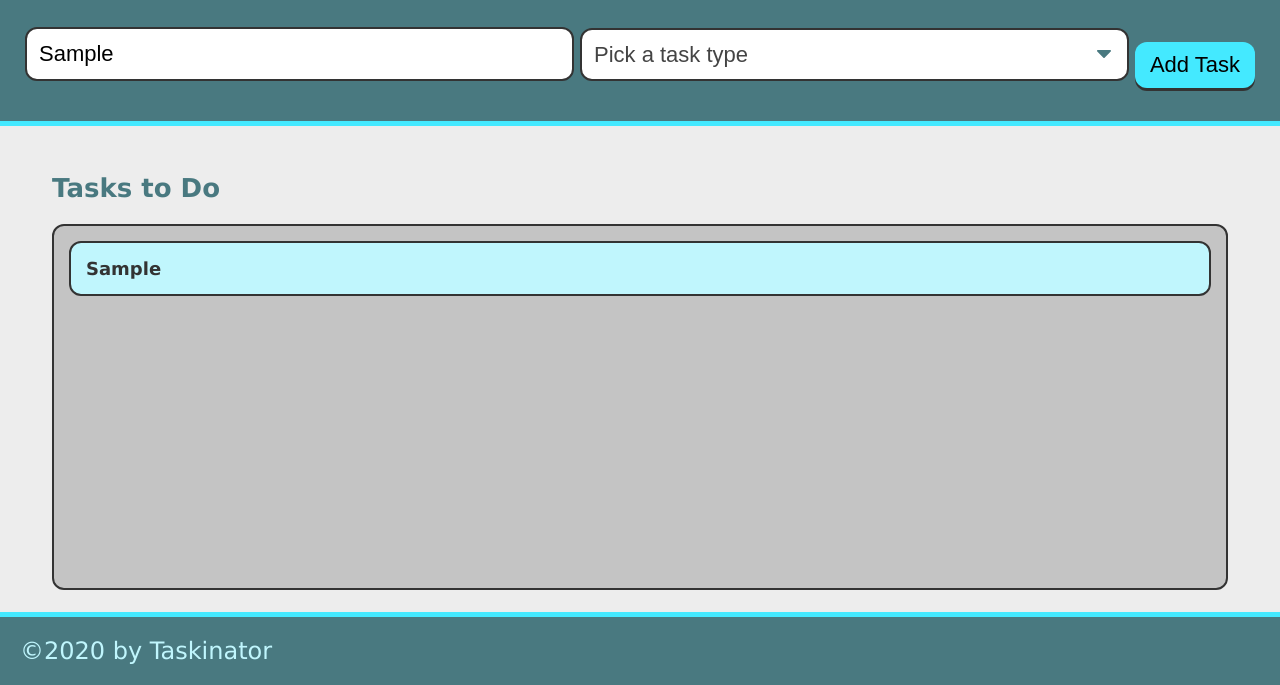
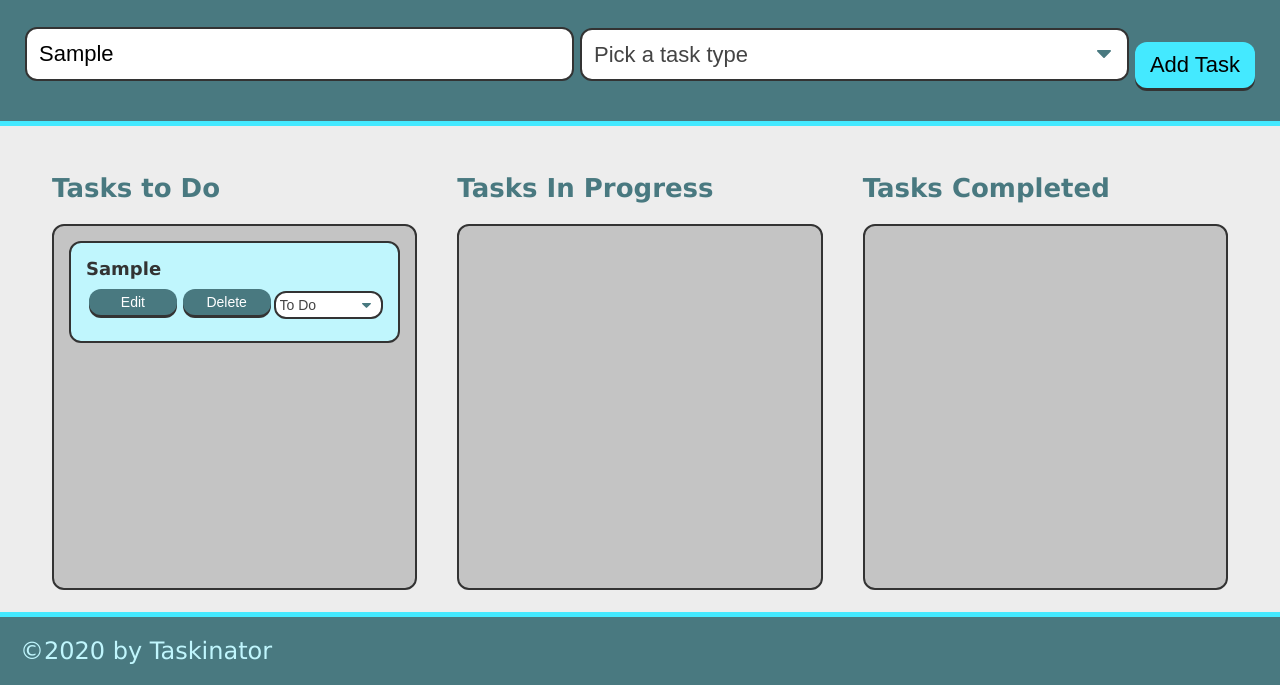
Before and after one commit to amiedawn/taskinator, a plain HTML site: page index.html in a window 1280 px wide. Both pictures are taken after typing "Sample" into the empty fields and a click on the button "Add Task". Shown: the part 115-800 px from the top of the page. Drawn offline with Linux system fonts and the light colour scheme.

Commit message:
added buttons and drop-down

```diff
--- a/assets/js/script.js
+++ b/assets/js/script.js
@@ -1,5 +1,6 @@
 var formEl = document.querySelector("#task-form");
 var tasksToDoEl = document.querySelector("#tasks-to-do");
+var taskIdCounter = 0;
 
 
 var taskFormHandler = function(event) {
@@ -33,6 +34,9 @@ var createTaskEl = function(taskDataObj) {
   var listItemEl = document.createElement("li");
   listItemEl.className = "task-item";
 
+  // add task id as a custom attribute
+  listItemEl.setAttribute("data-task-id", taskIdCounter);
+
   // create div to hold task info and add to list item
   var taskInfoEl = document.createElement("div");
   // give it a class name
@@ -42,9 +46,64 @@ var createTaskEl = function(taskDataObj) {
 
   listItemEl.appendChild(taskInfoEl);
 
+  // create buttons that correspond to the current task id
+  var taskActionsEl = createTaskActions(taskIdCounter);
+  listItemEl.appendChild(taskActionsEl);
+
+  tasksToDoEl.appendChild(listItemEl);
+
   // add entire list item to list
   tasksToDoEl.appendChild(listItemEl);
 
+  // increase task counter for next unique id
+  taskIdCounter++;
+};
+
+// create edit and delete buttons, and to-do dropdown for each task
+var createTaskActions = function(taskId) {
+
+  // create a new div element that will be a container for the other elements
+  var actionContainerEl = document.createElement("div");
+  actionContainerEl.className = "task-actions";
+
+  // create edit button
+  var editButtonEl = document.createElement("button");
+  editButtonEl.textContent = "Edit";
+  editButtonEl.className = "btn edit-btn";
+  editButtonEl.setAttribute("data-task-id", taskId);
+
+  actionContainerEl.appendChild(editButtonEl);
+
+  // create delete button
+  var deleteButtonEl = document.createElement("button");
+  deleteButtonEl.textContent = "Delete";
+  deleteButtonEl.className = "btn delete-btn";
+  deleteButtonEl.setAttribute("data-task-id", taskId);
+
+  actionContainerEl.appendChild(deleteButtonEl);
+
+  // create <select> drop-down element
+  var statusSelectEl = document.createElement("select");
+  statusSelectEl.className = "select-status";
+  statusSelectEl.setAttribute("name", "status-change");
+  statusSelectEl.setAttribute("data-task-id", taskId);
+
+  actionContainerEl.appendChild(statusSelectEl);
+
+  // fill options for drop-down box
+  var statusChoices = ["To Do", "In Progress", "Completed"];
+  for (var i=0; i < statusChoices.length; i++) {
+    // create option element
+    var statusOptionEl = document.createElement("option");
+    statusOptionEl.textContent = statusChoices[i];
+    statusOptionEl.setAttribute("value", statusChoices[i]);
+
+    // append to select
+    statusSelectEl.appendChild(statusOptionEl);
+  }
+
+
+  return actionContainerEl;
 }
 
 formEl.addEventListener("submit", taskFormHandler);
--- a/index.html
+++ b/index.html
@@ -36,6 +36,18 @@
       <h2 class="list-title">Tasks to Do</h2>
       <ul class="task-list" id="tasks-to-do"></ul>
     </section>
+
+    <!-- Tasks in Progress -->
+    <section class="task-list-wrapper">
+      <h2 class="list-title">Tasks In Progress</h2>
+      <ul class="task-list" id="tasks-in-progress"></ul>
+    </section>
+
+    <!-- Tasks Completed -->
+    <section class="task-list-wrapper">
+      <h2 class="list-title">Tasks Completed</h2>
+      <ul class="task-list" id="tasks-completed"></ul>
+    </section>
   </main>
 
   <footer>
```
